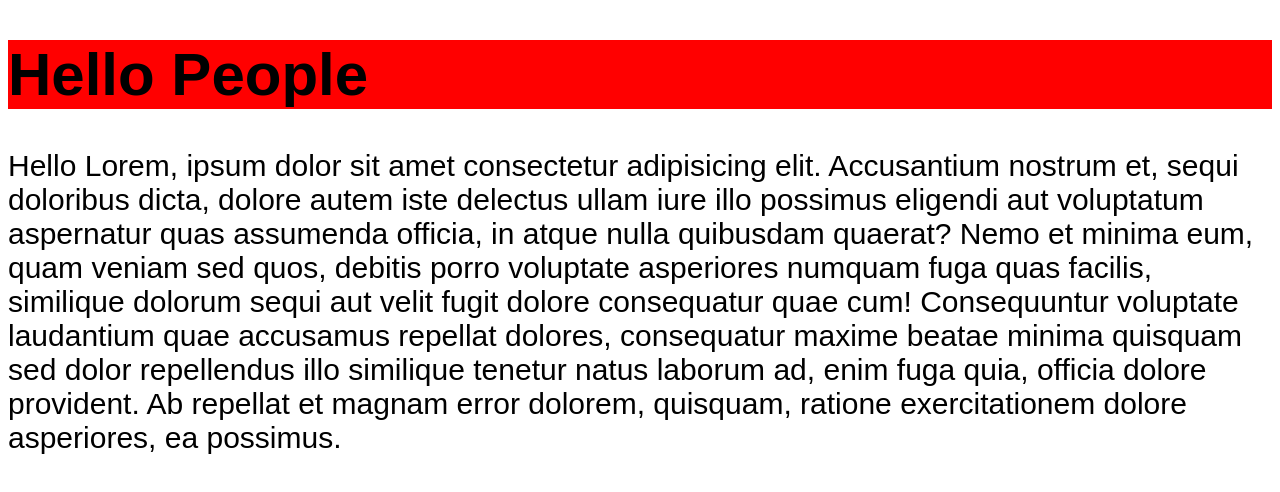
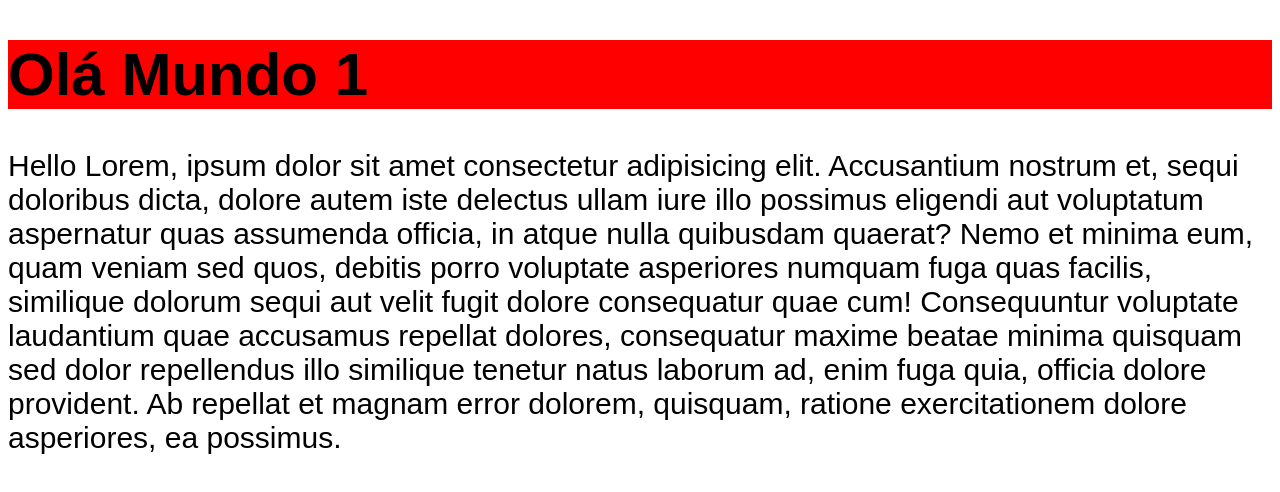
Before and after one commit to Cannyster/chronos-pomodoro, a React app: page / in a window 1280 px wide. Shown: the top 492 px of the page. Built offline with nearby package versions, Linux system fonts and the light colour scheme; the HTML template or start-up script is replaced by a standard one.

Commit message:
observando impressão de propriedade de objetos jsx

```diff
--- a/src/App.tsx
+++ b/src/App.tsx
@@ -7,7 +7,9 @@
   console.log('Hello');
   return (
     <>
-      <Heading />
+      <Heading attr={123456} attr2='String'>
+        Olá Mundo 1
+      </Heading>
       <Body />
     </>
   );
--- a/src/components/Heading/Heading.tsx
+++ b/src/components/Heading/Heading.tsx
@@ -1,5 +1,6 @@
 import styles from './Heading.module.css';
 
-export function Heading() {
-  return <h1 className={styles.heading}>Hello People</h1>;
+export function Heading(props) {
+  console.log(props);
+  return <h1 className={styles.heading}>{props.children}</h1>;
 }
```
